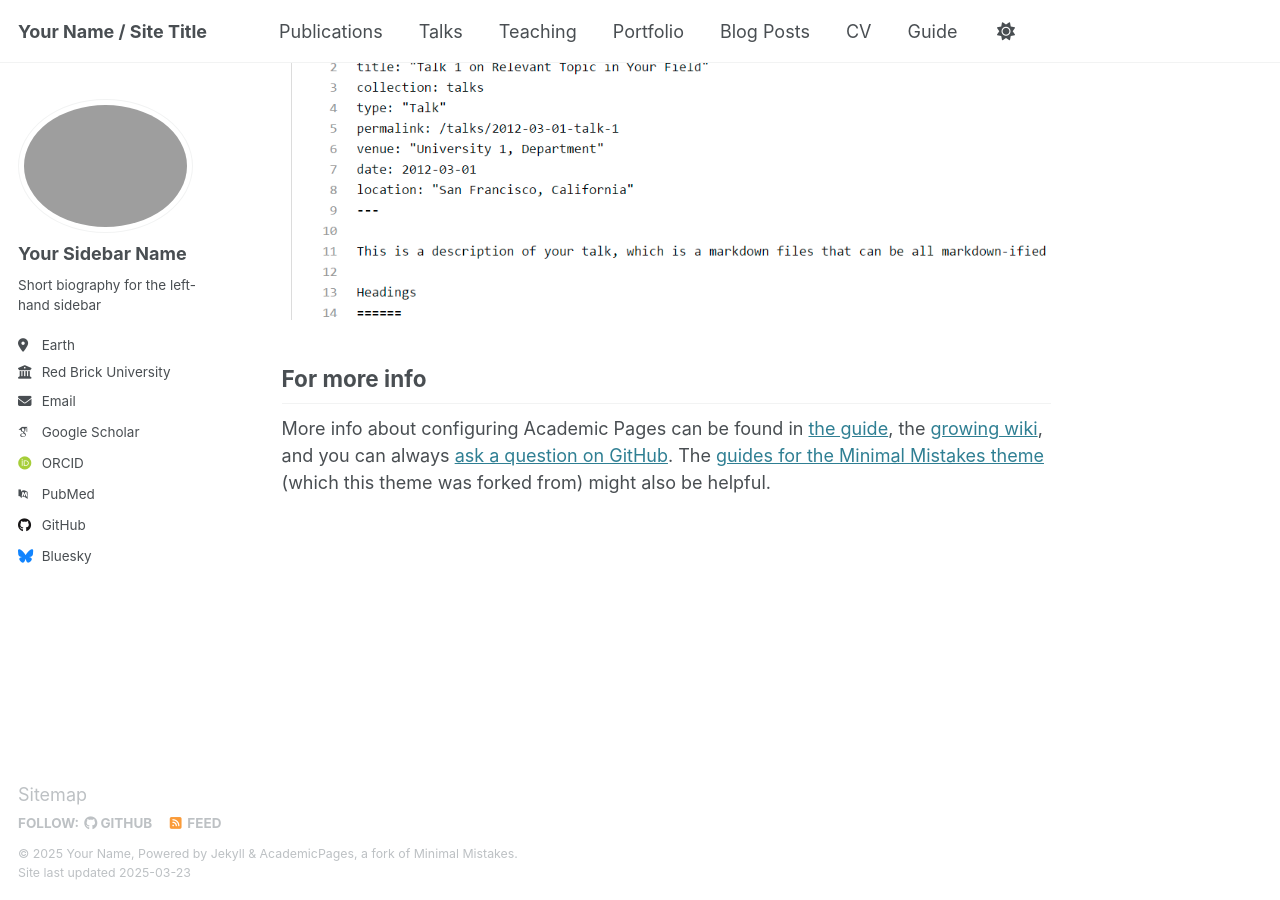
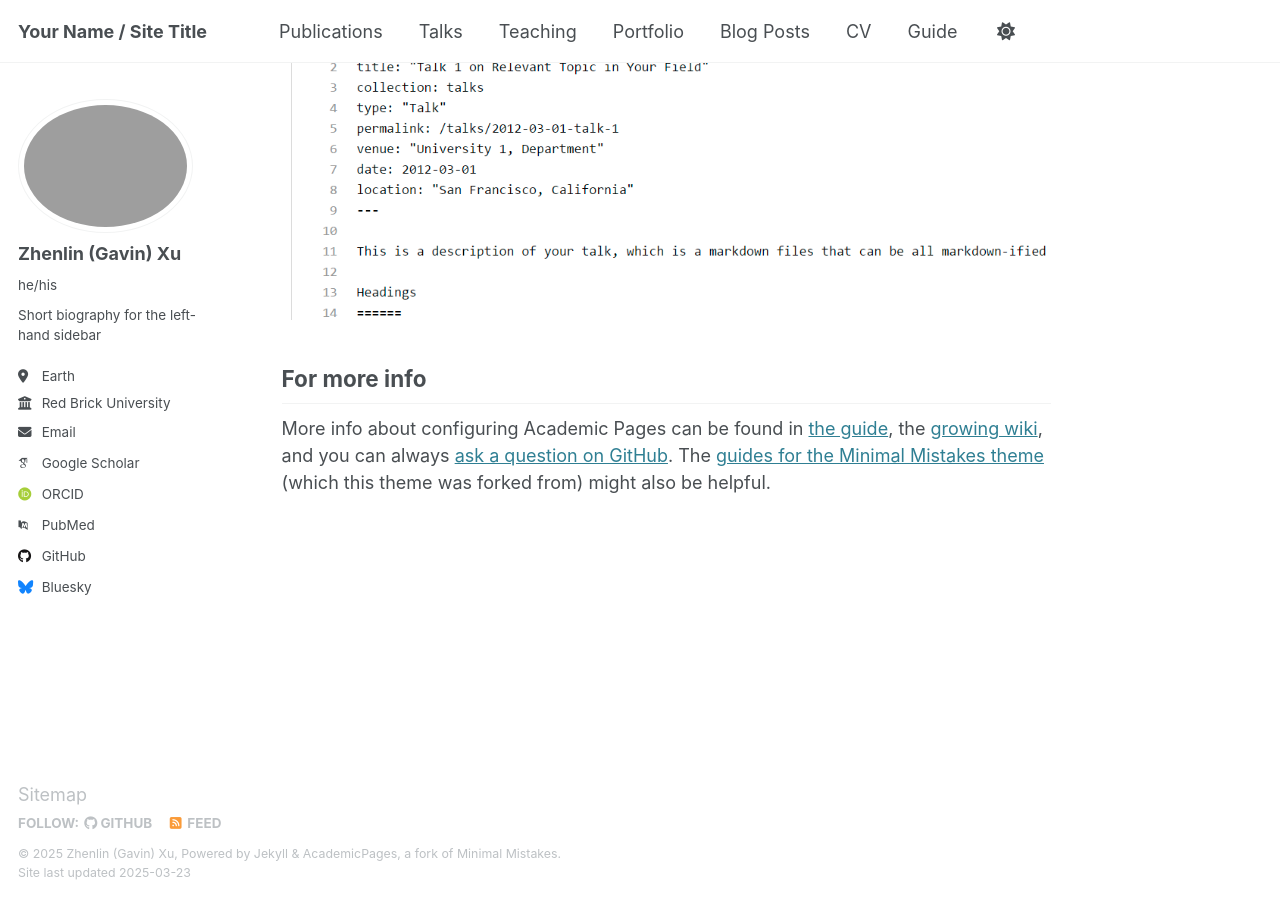
Before and after one commit to Zhenlin-Xu/Zhenlin-Xu.github.io, a Jekyll site: the page built from _pages/about.md, in a window 1280 px wide and 900 px high, scrolled down 2635 px. Built offline with Jekyll 4.4.1, drawn with Linux system fonts in a browser that asks for light colours; some web fonts are replaced.

Commit message:
Modify the _config.yml

```diff
--- a/_config.yml
+++ b/_config.yml
@@ -11,11 +11,11 @@ locale                   : "en-US"
 site_theme               : "default"
 title                    : "Your Name / Site Title"
 title_separator          : "-"
-name                     : &name "Your Name"
+name                     : &name "Zhenlin (Gavin) Xu"
 description              : &description "personal description"
-url                      : https://academicpages.github.io # the base hostname & protocol for your site e.g. "https://[your GitHub username].github.io"
+url                      : "https://Zhenlin-Xu.github.io"
 baseurl                  : "" # the subpath of your site, e.g. "/blog"
-repository               : "academicpages/academicpages.github.io"
+repository               : "Zhenlin-Xu/Zhenlin-Xu.github.io"
 
 # Site Author - The following control what appear as part of the author content on the side bar.
 #               If a field is blank the icon and link will not appear, otherwise it will be shown.
@@ -23,8 +23,8 @@ repository               : "academicpages/academicpages.github.io"
 author:
   # Biographic information
   avatar           : "profile.png"
-  name             : "Your Sidebar Name"
-  pronouns         : # example: "she/her"
+  name             : "Zhenlin (Gavin) Xu"
+  pronouns         : "he/his"
   bio              : "Short biography for the left-hand sidebar"
   location         : "Earth"
   employer         : "Red Brick University"
@@ -35,7 +35,7 @@ author:
   arxiv            : # URL - Update with the correct link to your profile
   googlescholar    : "https://scholar.google.com/citations?user=PS_CX0AAAAAJ"
   impactstory      : # URL
-  orcid            : "http://orcid.org/yourorcidurl"
+  orcid            : "http://orcid.org/0000-0001-5280-9803"
   semantic         : # URL
   pubmed           : "https://www.ncbi.nlm.nih.gov/pubmed/?term=john+snow"
   researchgate     : # URL
```
Also changed, not shown: 1 other file.
